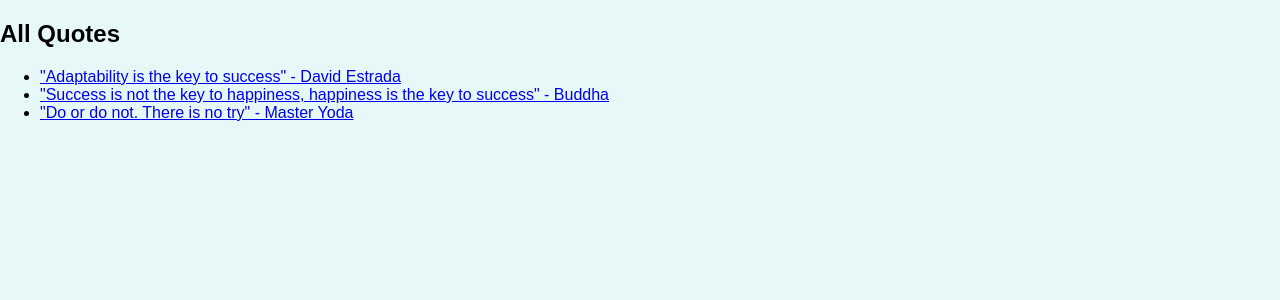
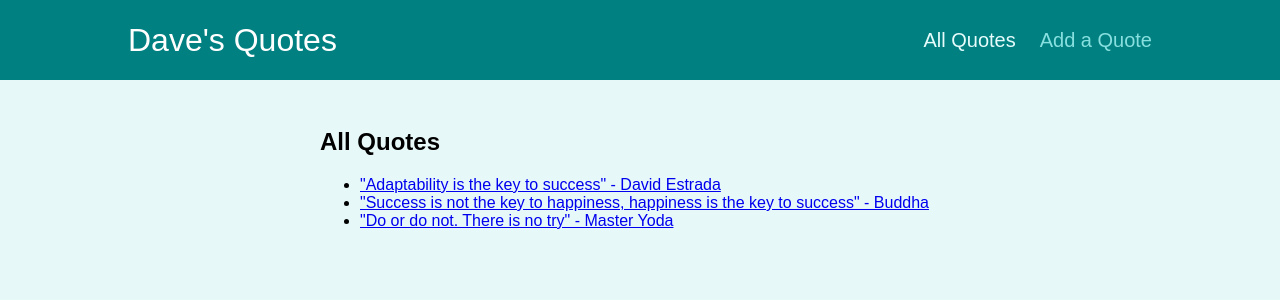
Before and after one commit to David-EstradaSD/DavesQuotes, a React (Create React App) app: page /quotes in a window 1280 px wide. Shown: the top 300 px of the page. Built offline with nearby package versions, Linux system fonts and the light colour scheme.

Commit message:
Add Nav bar and Layout wrapper component

```diff
--- a/src/App.js
+++ b/src/App.js
@@ -1,27 +1,28 @@
-import { Route, Switch, Redirect } from 'react-router-dom';
-import AllQuotes from './components/pages/AllQuotes';
-import QuoteDetails from './components/pages/QuoteDetails';
-import NewQuote from './components/pages/NewQuote';
-
+import { Route, Switch, Redirect } from "react-router-dom";
+import AllQuotes from "./components/pages/AllQuotes";
+import QuoteDetails from "./components/pages/QuoteDetails";
+import NewQuote from "./components/pages/NewQuote";
+import Layout from "./components/layout/Layout";
 
 function App() {
   return (
     <div>
+      <Layout>
         <Switch>
-        <Route path='/' exact>
-          <Redirect to='/quotes' />
+          <Route path="/" exact>
+            <Redirect to="/quotes" />
           </Route>
-        <Route path='/quotes' exact>
+          <Route path="/quotes" exact>
             <AllQuotes />
           </Route>
-        <Route path='/quotes/:quoteId'>
+          <Route path="/quotes/:quoteId">
             <QuoteDetails />
           </Route>
-        <Route path='/new-quote'>
+          <Route path="/new-quote">
             <NewQuote />
           </Route>
         </Switch>
-
+      </Layout>
     </div>
   );
 }
--- /dev/null
+++ b/src/components/layout/Layout.js
@@ -0,0 +1,16 @@
+import { Fragment } from 'react/cjs/react.production.min';
+import styles from './Layout.module.css';
+
+import MainNavigation from './MainNavigation';
+
+const Layout = (props) => {
+    return (
+        <Fragment>
+            <MainNavigation />
+            <main className={styles.main}>{props.children}</main>
+        </Fragment>
+
+    );
+};
+
+export default Layout;
--- /dev/null
+++ b/src/components/layout/MainNavigation.js
@@ -0,0 +1,27 @@
+import { NavLink } from "react-router-dom";
+
+import styles from "./MainNavigation.module.css";
+
+const MainNavigation = () => {
+  return (
+    <header className={styles.header}>
+      <div className={styles.logo}>Dave's Quotes</div>
+      <nav className={styles.nav}>
+        <ul>
+          <li>
+            <NavLink to="/quotes" activeClassName={styles.active}>
+              All Quotes
+            </NavLink>
+          </li>
+          <li>
+            <NavLink to="/new-quote" activeClassName={styles.active}>
+              Add a Quote
+            </NavLink>
+          </li>
+        </ul>
+      </nav>
+    </header>
+  );
+};
+
+export default MainNavigation;
```
Also changed, not shown: 1 other file (tests, documents, lock files or other folders). Lines whose indentation alone changed are shown as unchanged.
